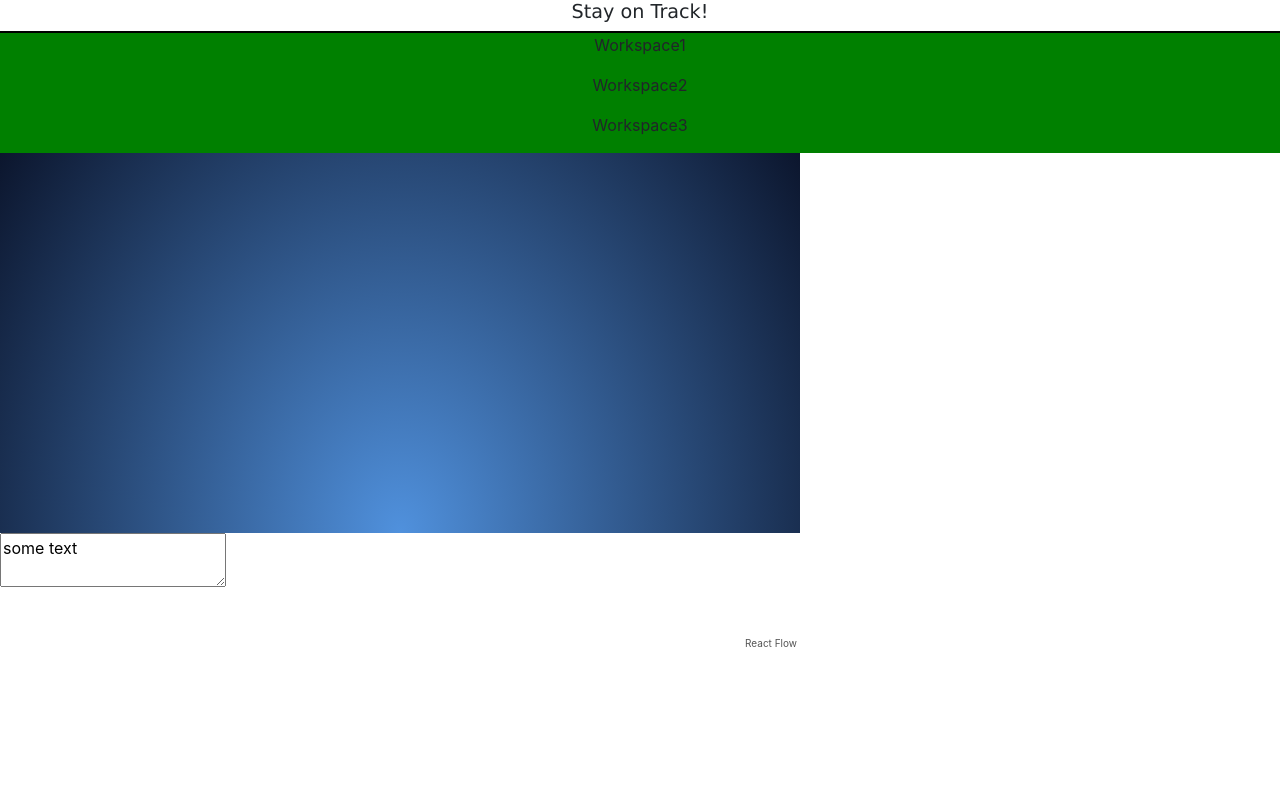
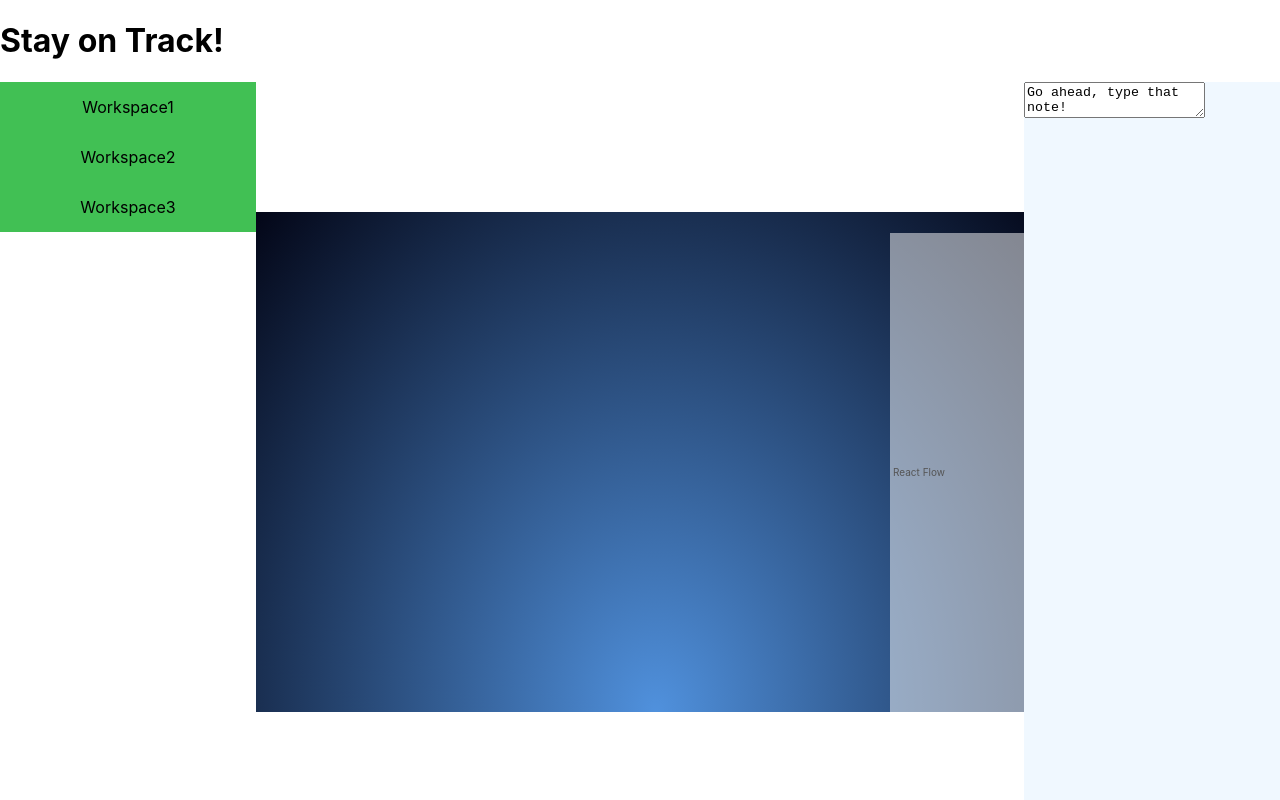
Before and after one commit to Goma0925/TaskRail, a React (Create React App) app in the folder taskrail_client/: page / in a window 1280 px wide. Built offline with nearby package versions, Linux system fonts and the light colour scheme.

Commit message:
Integrated Jibraan's Layout component + refactored the SideMenuBar's css. (Layout's right pane position needs to be fixed)

```diff
--- a/taskrail_client/src/App.tsx
+++ b/taskrail_client/src/App.tsx
@@ -1,16 +1,13 @@
+
 import React from 'react';
 
 // import { NavBar, SideMenu, SideInfoBar} from "./containers/";
-import { NavBar, SideInfoBar, SideMenu } from "./containers/index"; // just export components from index.ts in containers
-import { RailContainer } from "./containers/RailContainer/RailContainer";
+import { Layout, NavBar, SideInfoBar, SideMenu, RailContainer } from "./containers/index"; // just export components from index.ts in containers
 
 function App() {
   return (
     <>
-      <NavBar></NavBar>
-      <SideMenu></SideMenu>
-      <RailContainer width={800} height={500}></RailContainer>
-      <SideInfoBar text={"some text"}></SideInfoBar>
+      <Layout componentLeft={<SideMenu/>} componentCenter={<RailContainer width={800} height={500}/>} componentRight={<SideInfoBar/>}></Layout>
     </>
   );
 }
--- a/taskrail_client/src/containers/Layout/Layout.tsx
+++ b/taskrail_client/src/containers/Layout/Layout.tsx
@@ -1,26 +1,32 @@
-import React from "react";
-import {Container, Row, Col} from "react-bootstrap";
-import 'bootstrap/dist/css/bootstrap.min.css';
-import './style.css';
-// Jibraan's work
-export default class Layout extends React.Component{
-    constructor(props: any){
-        super(props);
-    }
+import React, { Component, useState } from "react";
+import Navbar from "../NavBar/NavBar";
+import "./style.css"
 
-    render(){
-        return  <div className="layout">
-                    <Container>
-                        <Row>
-                            <Col>1 of 2</Col>
-                            <Col>2 of 2</Col>
-                        </Row>
-                        <Row>
-                            <Col>1 of 3</Col>
-                            <Col>2 of 3</Col>
-                            <Col>3 of 3</Col>
-                        </Row>
-                    </Container>
-                </div>
-    }
+interface LayoutProps{
+    componentLeft: React.ReactNode;
+    componentCenter: React.ReactNode;
+    componentRight: React.ReactNode;
 }
+
+
+// // Jibraan's work
+const Layout:React.FC<LayoutProps> = (props) => {
+    return (
+        <div>
+            <div className="Navbar">
+                <Navbar />
+            </div>
+            <div className="left">
+                {props.componentLeft}
+            </div>
+            <div className="center">
+                {props.componentCenter}
+            </div>
+            <div className="right">
+                {props.componentRight}
+            </div>
+        </div>
+    )
+}
+
+export default Layout;
--- a/taskrail_client/src/containers/Layout/style.css
+++ b/taskrail_client/src/containers/Layout/style.css
@@ -1,26 +1,27 @@
-div.layout > div.container > * {
-    padding: 0px;
-    margin: 0px;
-    align-content: center;
-    text-align: center;
-    width: 100%;
+.navbar{
+    width:100%;
+    height:5%;
 }
 
-div.layout > div.container {
-    border: 2px solid black;
-    padding: 0px;
-    margin: 0px;
-    width: 100%;
+.left{
+    width:20%;
+    height:95%;
+    align-content: center;
+    position:fixed;
 }
 
-div.layout {
-    padding: 0px;
-    margin: 0px;
-    width: 100%;
-    border: 2px solid black;
+.right{
+    width:20%;
+    padding-left: 80%;
+    height:95%;
+    align-content: center;
+    position:fixed;
 }
 
-body {
-    margin: 0px;
-    padding: 0px;
+.center{
+    width:60%;
+    height: 95%;
+    align-content: center;
+    position:fixed;
+    padding-left: 20%;
 }
--- a/taskrail_client/src/containers/NavBar/NavBar.tsx
+++ b/taskrail_client/src/containers/NavBar/NavBar.tsx
@@ -1,5 +1,5 @@
 import React from "react";
-import "./style.css"
+import "./style.css";
 // Jibraan's work
 export default class NavBar extends React.Component{
     constructor(props: any){
@@ -7,7 +7,7 @@ export default class NavBar extends React.Component{
     }
 
     render(){
-        return  <div className="NavBar">
+        return  <div className="nav">
                         <h1 className="MotivationalSpeech">Stay on Track!</h1>
                 </div>;
     }
--- a/taskrail_client/src/containers/NavBar/style.css
+++ b/taskrail_client/src/containers/NavBar/style.css
@@ -1,10 +1,4 @@
-h1.MotivationalSpeech {
-    font-size: larger;
-    font-family: Verdana, Geneva, Tahoma, sans-serif;
-
+.nav{
+    width: 100%;
+    height: 100%;
 }
-
-div.NavBar {
-    text-align: center;
-    border-bottom: 2px solid black;
-}
--- a/taskrail_client/src/containers/RailContainer/RailContainer.tsx
+++ b/taskrail_client/src/containers/RailContainer/RailContainer.tsx
@@ -7,7 +7,7 @@ interface RailContainerParams{
   height:number;
 }
 
-export class RailContainer extends React.Component<RailContainerParams>{
+export default class RailContainer extends React.Component<RailContainerParams>{
     elements: any[];
     width: number;
     height:number;
--- a/taskrail_client/src/containers/SideInfoBar.tsx
+++ b/taskrail_client/src/containers/SideInfoBar/SideInfoBar.tsx
@@ -1,5 +1,6 @@
 // Michael
 import React, { useState } from "react";
+import "./style.css";
 
 // Typescript uses interfaces (static, compile-time checking)
 // We also have PropTypes by React.js which does run-time type checking
@@ -11,14 +12,16 @@ interface Props {
 shape as the Props interface object **/
 function SideInfoBar(props: Props) {
     // const [text, setText] = useState(props?.text);
-    const [text, setText] = useState(props?.text == null? "Go ahead, type that note!" : props?.text);
+    const [text, setText] = useState(props.text == null? "Go ahead, type that note!" : props?.text);
 
     function handleChange(event: any) { // update this type in future
         setText(event.target.value);
     }
 
     return (
-        <textarea value={text} onChange={handleChange} />
+        <div className="sideinfo-bar">
+            <textarea value={text} onChange={handleChange} />
+        </div>
     );
 }
 
--- /dev/null
+++ b/taskrail_client/src/containers/SideInfoBar/style.css
@@ -0,0 +1,4 @@
+.sideinfo-bar{
+    background-color:aliceblue;
+    height: 100%;
+}
--- a/taskrail_client/src/containers/SideMenu/SideMenu.css
+++ b/taskrail_client/src/containers/SideMenu/SideMenu.css
@@ -1,10 +1,20 @@
 .WorkspaceList {
-    background-color: green;
     text-align: center;
     height: 100%;
     width: 100%;
-    float: left;
-    /* position: fixed; */
-    /* z-index: 1; */
-    /* overflow-x: hidden; */
+    margin: 0;
+    padding: 0;
 }
+
+.sidemenu-item{
+    display: flex;
+    justify-content: center;
+    align-items: center;
+    height: 50px;
+    background-color: rgb(18, 176, 41);
+    box-shadow:inset 0 0 0 99999px rgba(255,255,255,0.2);
+}
+
+.sidemenu-item:hover{
+    box-shadow:none;
+}
--- a/taskrail_client/src/containers/SideMenu/SideMenu.tsx
+++ b/taskrail_client/src/containers/SideMenu/SideMenu.tsx
@@ -4,7 +4,5 @@ import WorkspaceList from "./WorkspaceList";
 import "./SideMenu.css";
 
 export default function SideMenu() {
-
-    return WorkspaceList();
-
+    return <WorkspaceList/>;
 }
--- a/taskrail_client/src/containers/SideMenu/WorkspaceList.tsx
+++ b/taskrail_client/src/containers/SideMenu/WorkspaceList.tsx
@@ -9,13 +9,17 @@ export default function WorkspaceList() {
 
     let workspaces = [workspace1, workspace2, workspace3];
 
-    return <div className="WorkspaceList">
+    return <ul className="WorkspaceList">
     {
         workspaces.map(
             (Workspace) => {
-                return <p>{Workspace.name}</p>
+                return (
+                    <div className="sidemenu-item">
+                        <div className="sidemenu-item-text">{Workspace.name}</div>
+                    </div>
+                )
             }
         )
     }
-    </div>
+    </ul>
 }
--- a/taskrail_client/src/containers/index.ts
+++ b/taskrail_client/src/containers/index.ts
@@ -4,7 +4,8 @@
  * I used export default on components.
  * Remedy as needed.
  **/
-export { default as SideInfoBar } from './SideInfoBar';
+export { default as SideInfoBar } from './SideInfoBar/SideInfoBar';
 export { default as NavBar } from "./NavBar/NavBar";
 export { default as Layout } from "./Layout/Layout";
 export { default as SideMenu } from "./SideMenu/SideMenu";
+export { default as RailContainer} from "./RailContainer/RailContainer";
```
